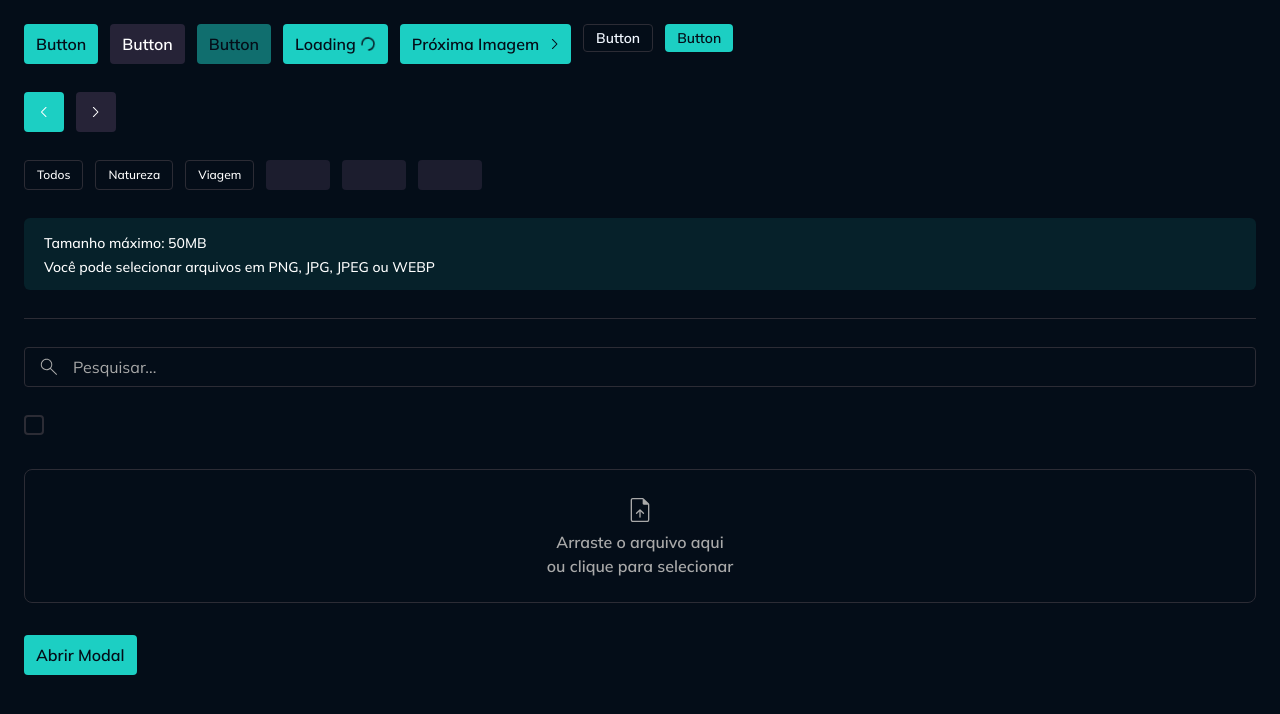
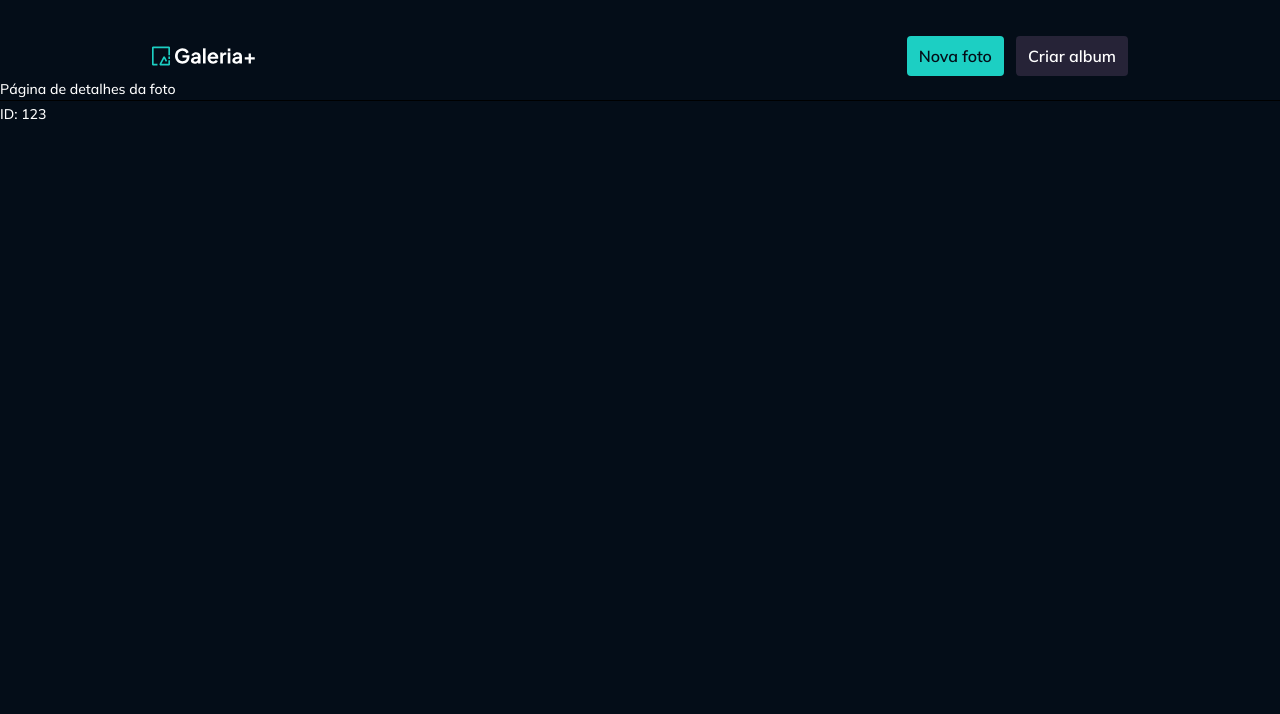
Before and after one commit to JGabriel963/gallery-project-react, a React (Vite) app: page /fotos/123 in a window 1280 px wide. Shown: the top 714 px of the page. Built offline with nearby package versions, Linux system fonts and the light colour scheme.

Commit message:
MainHeader

```diff
--- a/package.json
+++ b/package.json
@@ -25,6 +25,7 @@
     "react": "^19.1.0",
     "react-dom": "^19.1.0",
     "react-hook-form": "^7.62.0",
+    "react-router": "^7.8.1",
     "tailwind-variants": "^1.0.0",
     "tailwindcss": "^4.1.10",
     "zod": "^3.22.4"
--- a/src/App.tsx
+++ b/src/App.tsx
@@ -1,121 +1,20 @@
-import Button from "./components/button";
-import ButtonIcon from "./components/button-icon";
-import ChevronLeftIcon from "./assets/icons/chevron-left.svg?react";
-import ChevronRightIcon from "./assets/icons/chevron-right.svg?react";
-import Badge from "./components/badge";
-import Alert from "./components/alert";
-import Divider from "./components/divider";
-import InputText from "./components/input-text";
-import SearchIcon from "./assets/icons/search.svg?react";
-import InputCheckbox from "./components/input-checkbox";
-import InputSingleFile from "./components/input-single-file";
-import { useForm } from "react-hook-form";
-import ImageFilePreview from "./components/image-file-preview";
-import {
-  Dialog,
-  DialogBody,
-  DialogClose,
-  DialogContent,
-  DialogFooter,
-  DialogHeader,
-  DialogTrigger,
-} from "./components/dialog";
-import Text from "./components/text";
+import { BrowserRouter, Route, Routes } from "react-router";
+import PageComponent from "./pages/page-components";
+import LayoutMain from "./pages/layout-main";
+import PageHome from "./pages/page-home";
+import PagePhotoDetails from "./pages/page-photo-details";
 
 export default function App() {
-  const form = useForm();
-  const file = form.watch("file");
-  const fileSource = file?.[0] ? URL.createObjectURL(file[0]) : undefined;
+  return (
+    <BrowserRouter>
+      <Routes>
+        <Route element={<LayoutMain />}>
+          <Route index element={<PageHome />} />
+          <Route path="/fotos/:id" element={<PagePhotoDetails />} />
 
-  return (
-    <div className="grid gap-7 p-6">
-      <div className="flex gap-3">
-        <Button>Button</Button>
-        <Button variant="secondary">Button</Button>
-        <Button disabled>Button</Button>
-        <Button handling>Loading</Button>
-        <Button icon={ChevronRightIcon}>Próxima Imagem</Button>
-        <Button variant="ghost" size="sm">
-          Button
-        </Button>
-        <Button variant="primary" size="sm">
-          Button
-        </Button>
-      </div>
-
-      <div className="flex gap-3">
-        <ButtonIcon icon={ChevronLeftIcon} />
-        <ButtonIcon icon={ChevronRightIcon} variant="secondary" />
-      </div>
-
-      <div className="flex gap-3">
-        <Badge>Todos</Badge>
-        <Badge>Natureza</Badge>
-        <Badge>Viagem</Badge>
-        <Badge loading>Viagem</Badge>
-        <Badge loading>Viagem</Badge>
-        <Badge loading>Viagem</Badge>
-      </div>
-
-      <div>
-        <Alert>
-          Tamanho máximo: 50MB
-          <br />
-          Você pode selecionar arquivos em PNG, JPG, JPEG ou WEBP
-        </Alert>
-      </div>
-
-      <div>
-        <Divider />
-      </div>
-
-      <div>
-        <InputText placeholder="Pesquisar..." icon={SearchIcon} />
-      </div>
-
-      <div>
-        <InputCheckbox />
-      </div>
-
-      <div>
-        <InputSingleFile
-          form={form}
-          {...form.register("file")}
-          allowedExtensions={["png", "jpg", "jpeg", "webp"]}
-          replaceBy={<ImageFilePreview src={fileSource} alt="Imagem" />}
-          maxFileSizeInMb={50}
-        />
-      </div>
-
-      <div>
-        <Dialog>
-          <DialogTrigger asChild>
-            <Button>Abrir Modal</Button>
-          </DialogTrigger>
-          <DialogContent>
-            <DialogHeader>Teste dialog</DialogHeader>
-            <DialogBody>
-              <Text as="div" className="mb-4">
-                Teste conteúdo do dialog
-              </Text>
-
-              <InputSingleFile
-                allowedExtensions={["png", "jpg", "jpeg", "webp"]}
-                maxFileSizeInMb={50}
-                form={form}
-                replaceBy={<ImageFilePreview src={fileSource} alt="Imagem" />}
-                {...form.register("file")}
-              />
-            </DialogBody>
-            <DialogFooter>
-              <DialogClose asChild>
-                <Button variant="secondary">Cancelar</Button>
-              </DialogClose>
-              <Button>Adicionar</Button>
-            </DialogFooter>
-          </DialogContent>
-        </Dialog>
-      </div>
-    </div>
+          <Route path="/components" element={<PageComponent />} />
+        </Route>
+      </Routes>
+    </BrowserRouter>
   );
 }
--- /dev/null
+++ b/src/components/main-hearder.tsx
@@ -0,0 +1,26 @@
+import Container from "./container";
+import Logo from "../assets/images/galeria-plus-full-logo.svg?react";
+import { Link } from "react-router";
+import cx from "classnames";
+import Button from "./button";
+
+interface MainHeaderProps extends React.ComponentProps<typeof Container> {}
+
+export default function MainHeader({ className, ...props }: MainHeaderProps) {
+  return (
+    <Container
+      as="header"
+      className={cx("flex justify-between items-center gap-10", className)}
+      {...props}
+    >
+      <Link to="/">
+        <Logo className="h-5" />
+      </Link>
+
+      <div className="flex items-center gap-3">
+        <Button>Nova foto</Button>
+        <Button variant="secondary">Criar album</Button>
+      </div>
+    </Container>
+  );
+}
--- /dev/null
+++ b/src/pages/layout-main.tsx
@@ -0,0 +1,11 @@
+import { Outlet } from "react-router";
+import MainHeader from "../components/main-hearder";
+
+export default function LayoutMain() {
+  return (
+    <>
+      <MainHeader className="mt-9" />
+      <Outlet />
+    </>
+  );
+}
--- /dev/null
+++ b/src/pages/page-components.tsx
@@ -0,0 +1,121 @@
+import Button from "../components/button";
+import ButtonIcon from "../components/button-icon";
+import ChevronLeftIcon from "../assets/icons/chevron-left.svg?react";
+import ChevronRightIcon from "../assets/icons/chevron-right.svg?react";
+import Badge from "../components/badge";
+import Alert from "../components/alert";
+import Divider from "../components/divider";
+import InputText from "../components/input-text";
+import SearchIcon from "../assets/icons/search.svg?react";
+import InputCheckbox from "../components/input-checkbox";
+import InputSingleFile from "../components/input-single-file";
+import { useForm } from "react-hook-form";
+import ImageFilePreview from "../components/image-file-preview";
+import {
+  Dialog,
+  DialogBody,
+  DialogClose,
+  DialogContent,
+  DialogFooter,
+  DialogHeader,
+  DialogTrigger,
+} from "../components/dialog";
+import Text from "../components/text";
+
+export default function PageComponent() {
+  const form = useForm();
+  const file = form.watch("file");
+  const fileSource = file?.[0] ? URL.createObjectURL(file[0]) : undefined;
+
+  return (
+    <div className="grid gap-7 p-6">
+      <div className="flex gap-3">
+        <Button>Button</Button>
+        <Button variant="secondary">Button</Button>
+        <Button disabled>Button</Button>
+        <Button handling>Loading</Button>
+        <Button icon={ChevronRightIcon}>Próxima Imagem</Button>
+        <Button variant="ghost" size="sm">
+          Button
+        </Button>
+        <Button variant="primary" size="sm">
+          Button
+        </Button>
+      </div>
+
+      <div className="flex gap-3">
+        <ButtonIcon icon={ChevronLeftIcon} />
+        <ButtonIcon icon={ChevronRightIcon} variant="secondary" />
+      </div>
+
+      <div className="flex gap-3">
+        <Badge>Todos</Badge>
+        <Badge>Natureza</Badge>
+        <Badge>Viagem</Badge>
+        <Badge loading>Viagem</Badge>
+        <Badge loading>Viagem</Badge>
+        <Badge loading>Viagem</Badge>
+      </div>
+
+      <div>
+        <Alert>
+          Tamanho máximo: 50MB
+          <br />
+          Você pode selecionar arquivos em PNG, JPG, JPEG ou WEBP
+        </Alert>
+      </div>
+
+      <div>
+        <Divider />
+      </div>
+
+      <div>
+        <InputText placeholder="Pesquisar..." icon={SearchIcon} />
+      </div>
+
+      <div>
+        <InputCheckbox />
+      </div>
+
+      <div>
+        <InputSingleFile
+          form={form}
+          {...form.register("file")}
+          allowedExtensions={["png", "jpg", "jpeg", "webp"]}
+          replaceBy={<ImageFilePreview src={fileSource} alt="Imagem" />}
+          maxFileSizeInMb={50}
+        />
+      </div>
+
+      <div>
+        <Dialog>
+          <DialogTrigger asChild>
+            <Button>Abrir Modal</Button>
+          </DialogTrigger>
+          <DialogContent>
+            <DialogHeader>Teste dialog</DialogHeader>
+            <DialogBody>
+              <Text as="div" className="mb-4">
+                Teste conteúdo do dialog
+              </Text>
+
+              <InputSingleFile
+                allowedExtensions={["png", "jpg", "jpeg", "webp"]}
+                maxFileSizeInMb={50}
+                form={form}
+                replaceBy={<ImageFilePreview src={fileSource} alt="Imagem" />}
+                {...form.register("file")}
+              />
+            </DialogBody>
+            <DialogFooter>
+              <DialogClose asChild>
+                <Button variant="secondary">Cancelar</Button>
+              </DialogClose>
+              <Button>Adicionar</Button>
+            </DialogFooter>
+          </DialogContent>
+        </Dialog>
+      </div>
+    </div>
+  );
+}
--- /dev/null
+++ b/src/pages/page-home.tsx
@@ -0,0 +1,9 @@
+import Text from "../components/text";
+
+export default function PageHome() {
+  return (
+    <>
+      <Text>Página inicial</Text>
+    </>
+  );
+}
--- /dev/null
+++ b/src/pages/page-photo-details.tsx
@@ -0,0 +1,18 @@
+import { useParams } from "react-router";
+import Text from "../components/text";
+
+type Params = {
+  id: string;
+};
+
+export default function PagePhotoDetails() {
+  const { id } = useParams<Params>();
+
+  return (
+    <div>
+      <Text>Página de detalhes da foto</Text>
+      <hr />
+      <Text>ID: {id}</Text>
+    </div>
+  );
+}
```
Also changed, not shown: 1 other file (tests, documents, lock files or other folders).
